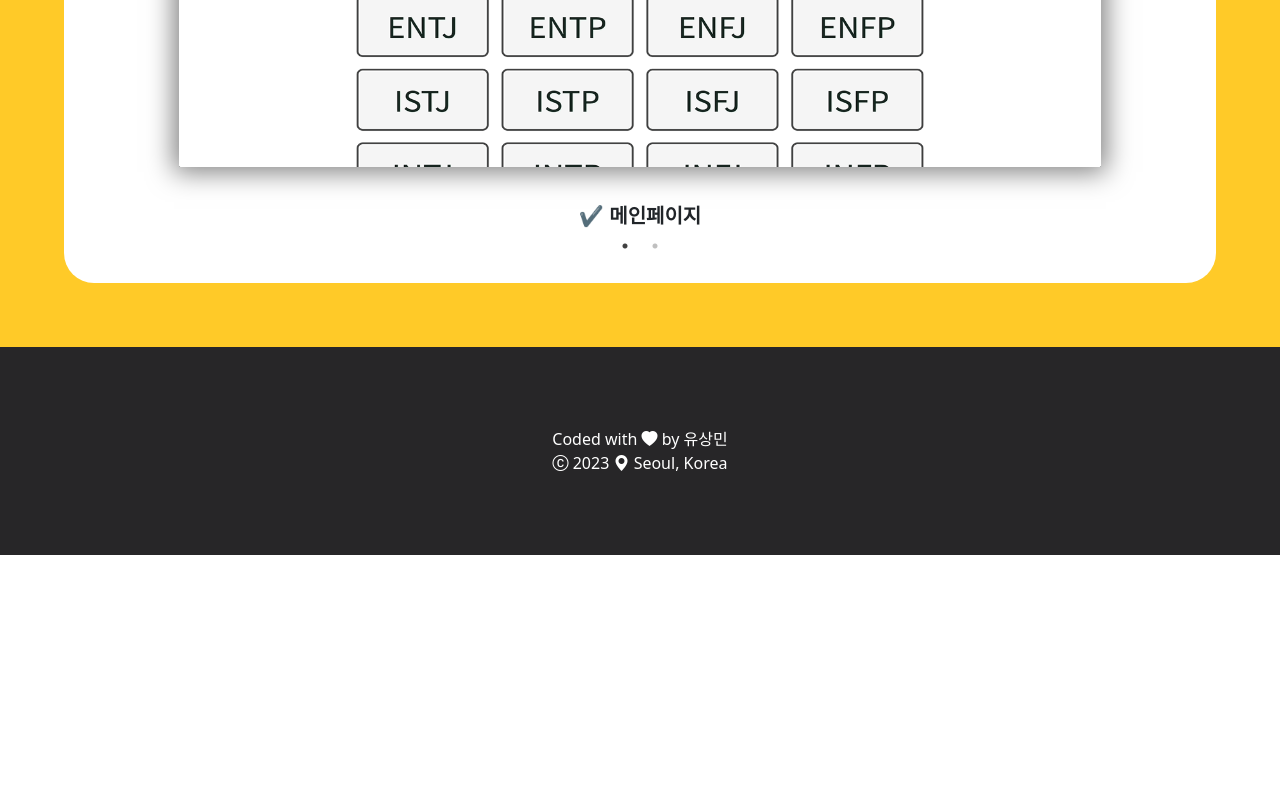
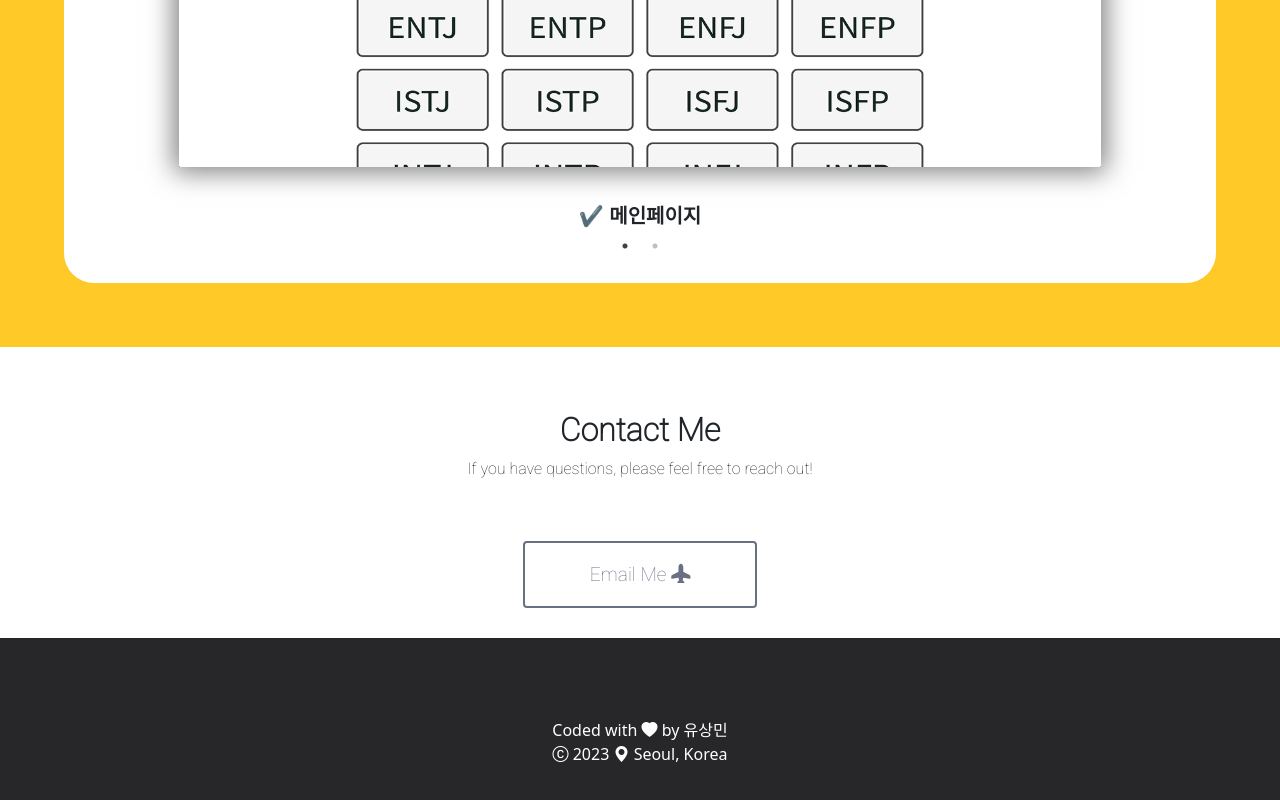
Before and after one commit to sangmiiiiin/PortPolio, a React (Create React App) app: page / in a window 1280 px wide. Shown: the part 4163-4963 px from the top of the page. Before the commit the page ends 4718 px from the top, so only its background shows below. Built offline with nearby package versions, Linux system fonts and the light colour scheme; a web font is replaced by a local one.

Commit message:
✨ Add Contact Me Send mail (컨택트 메일 발송 기능 추가)

```diff
--- /dev/null
+++ b/src/components/contact/contactSection.js
@@ -0,0 +1,72 @@
+import styled from "styled-components";
+
+export const ContactContainer = styled.div`
+    margin-top: 4em;
+    margin-bottom: 3em;
+    text-align: center;
+    font-family: 'Roboto', sans-serif;
+`
+
+export const ContactTitle = styled.h2`
+    font-weight: bold;
+`
+
+export const ContactContents = styled.p`
+    margin-bottom: 10vh;
+`
+
+export const ContactButton = styled.a`
+    position: relative;
+    color: #697082;
+    text-decoration: none;
+    font-weight: 400;
+    font-size: 1.2em;
+    border: 2px solid #697082;
+    border-radius: 4px;
+    padding: 20px 65px;
+    transition: 0.3s ease-in-out;
+    cursor: pointer;
+
+    &:hover {
+        border: 2px solid #697082;
+        border-radius: 50px;
+        background-color: #697082;
+        color: #697082;
+    }
+
+    &::before,
+    &::after {
+        content: "";
+        position: absolute;
+        top: -14px;
+        left: -12px;
+        width: 132px;
+        height: 25px;
+    }
+`;
+
+export const Email = styled.span`
+    text-transform: none;
+    position: absolute;
+    color: white;
+    top: 20px;
+    left: 12px;
+    opacity: 0;
+    transition: all 0s ease 0s;
+
+    ${ContactButton}:hover & {
+        opacity: 1;
+        transition: all 0.25s ease-in-out 0.1s;
+        font-size: 14px;
+    }
+`;
+
+
+
+export const ContactButtons = styled.div`
+
+`
+
+export const SocialIcon = styled.a`
+
+`
--- a/src/pages/mainPage/index.js
+++ b/src/pages/mainPage/index.js
@@ -34,6 +34,7 @@ import 'slick-carousel/slick/slick-theme.css';
 import { Link } from "react-scroll";
 import { ProjectModal2 } from "../projectModal/MBTI";
 import { ProjectModal3 } from "../projectModal/PortPolio";
+import { ContactButton, ContactContainer, ContactContents, ContactTitle, Email } from "../../components/contact/contactSection";
 
 
 
@@ -73,6 +74,12 @@ export const Index = () => {
         speed: 500,
         slidesToShow: 1,
         slidesToScroll: 1,
+    };
+
+    const email = "kwk680037@gmail.com";
+
+    const handleEmailClick = () => {
+        window.location.href = `mailto:${email}`;
     };
 
 
@@ -346,6 +353,23 @@ export const Index = () => {
                     </Project3Container>
                 </Project1Wrapper>
             </ProjectSection>
+
+            {/* Start Contact Section */}
+            <ContactContainer>
+                <ContactTitle>
+                    Contact Me
+                </ContactTitle>
+
+                <ContactContents>
+                    If you have questions, please feel free to reach out!
+                </ContactContents>
+
+                <ContactButton onClick={handleEmailClick}>
+                    Email Me <i className="bi bi-airplane-fill"></i>
+                    <Email>{email}</Email>
+                </ContactButton>
+            </ContactContainer>
+
         </>
     );
 }
```
